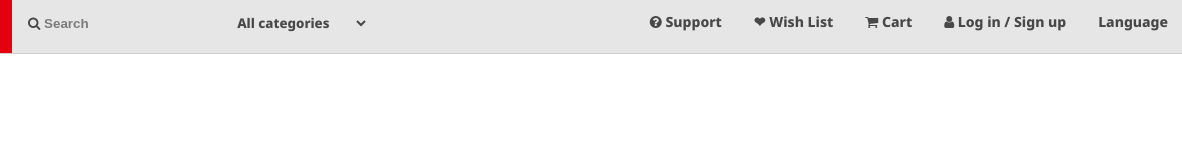
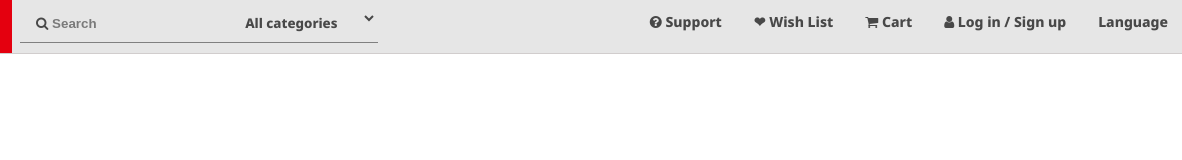
Before and after one commit to karl-arndt/nintendo-clone, a plain HTML site: page index.html in a window 1280 px wide. Shown: the full height of the page, 98-1280 px from the left. Drawn offline with Linux system fonts and the light colour scheme.

Commit message:
Add navigation-bar.js

```diff
--- a/css/navigation-bar.css
+++ b/css/navigation-bar.css
@@ -43,9 +43,19 @@ a.split img {
   display: flex;
 }
 
+#left-nav form {
+  border-bottom: 1px solid grey;
+  margin-bottom: 10px;
+  margin-left: 8px;
+}
+
+#left-nav form:hover {
+  border-bottom: 1px solid #e4000f;
+}
+
 #left-nav form button, #left-nav form select {
   background-color: rgb(230, 230, 230);
-  padding: 14px 16px;
+  padding: 14px 16px 4px 16px;
   font-weight: 800;
 }
 
--- a/index.html
+++ b/index.html
@@ -9,6 +9,8 @@
   <link rel="preconnect" href="https://fonts.googleapis.com">
   <link rel="preconnect" href="https://fonts.gstatic.com" crossorigin>
   <link href="https://fonts.googleapis.com/css2?family=Noto+Sans:ital,wght@0,100..900;1,100..900&display=swap" rel="stylesheet">
+
+  <script src="js/navigation-bar.js" defer></script>
 </head>
 <body>
   <div class="nav-bar">
@@ -19,7 +21,7 @@
         </a>
       </div>
       <form action="">
-        <button><i class="fa fa-search"></i> Search</button>
+        <button onclick="navSearchClicked()"><i class="fa fa-search"></i> Search</button>
         <select name="categories" id="categories">
           <option value="all-categories">All categories</option>
           <option value="games">Games</option>
--- /dev/null
+++ b/js/navigation-bar.js
@@ -0,0 +1,3 @@
+function navSearchClicked() {
+  prompt('test');
+}
```
